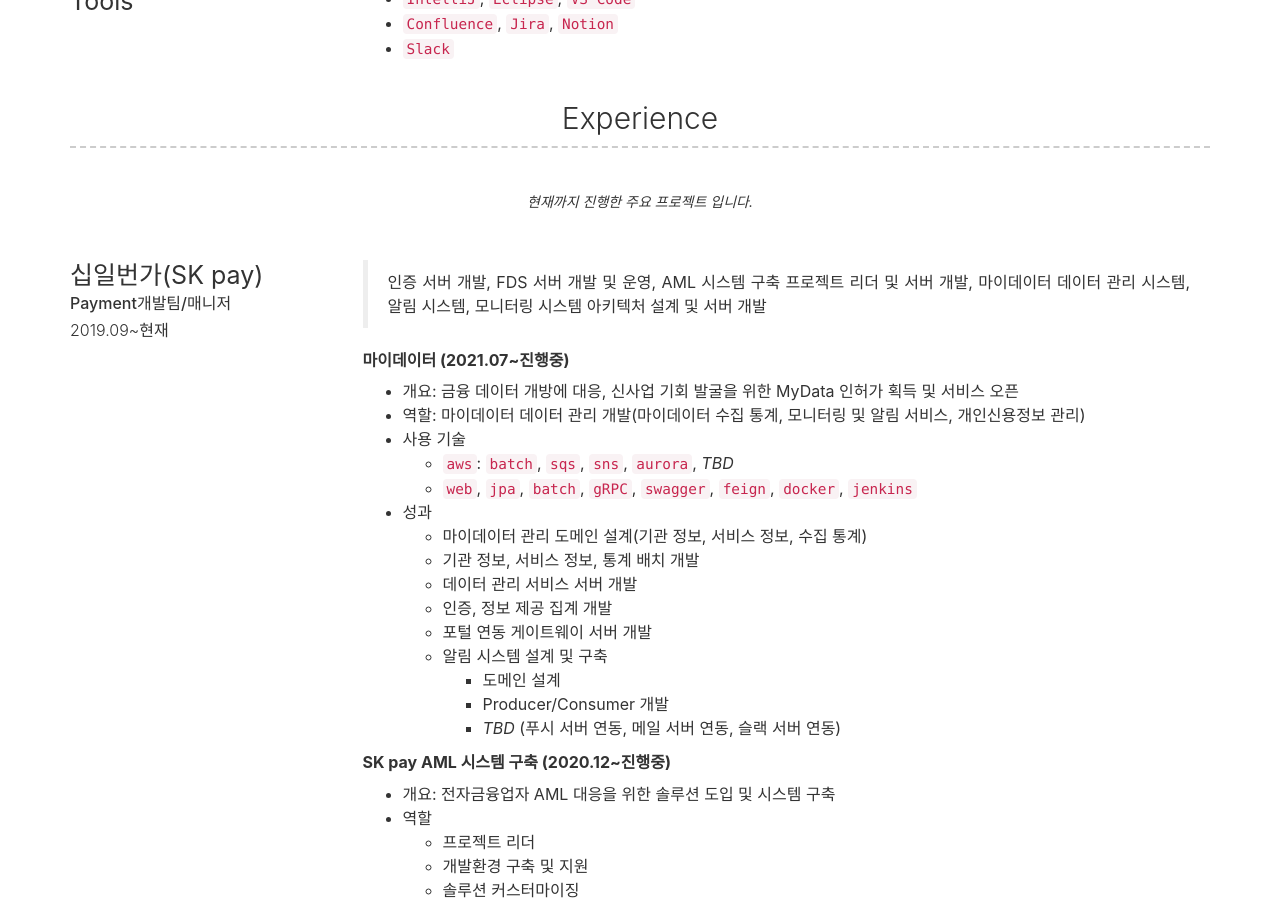
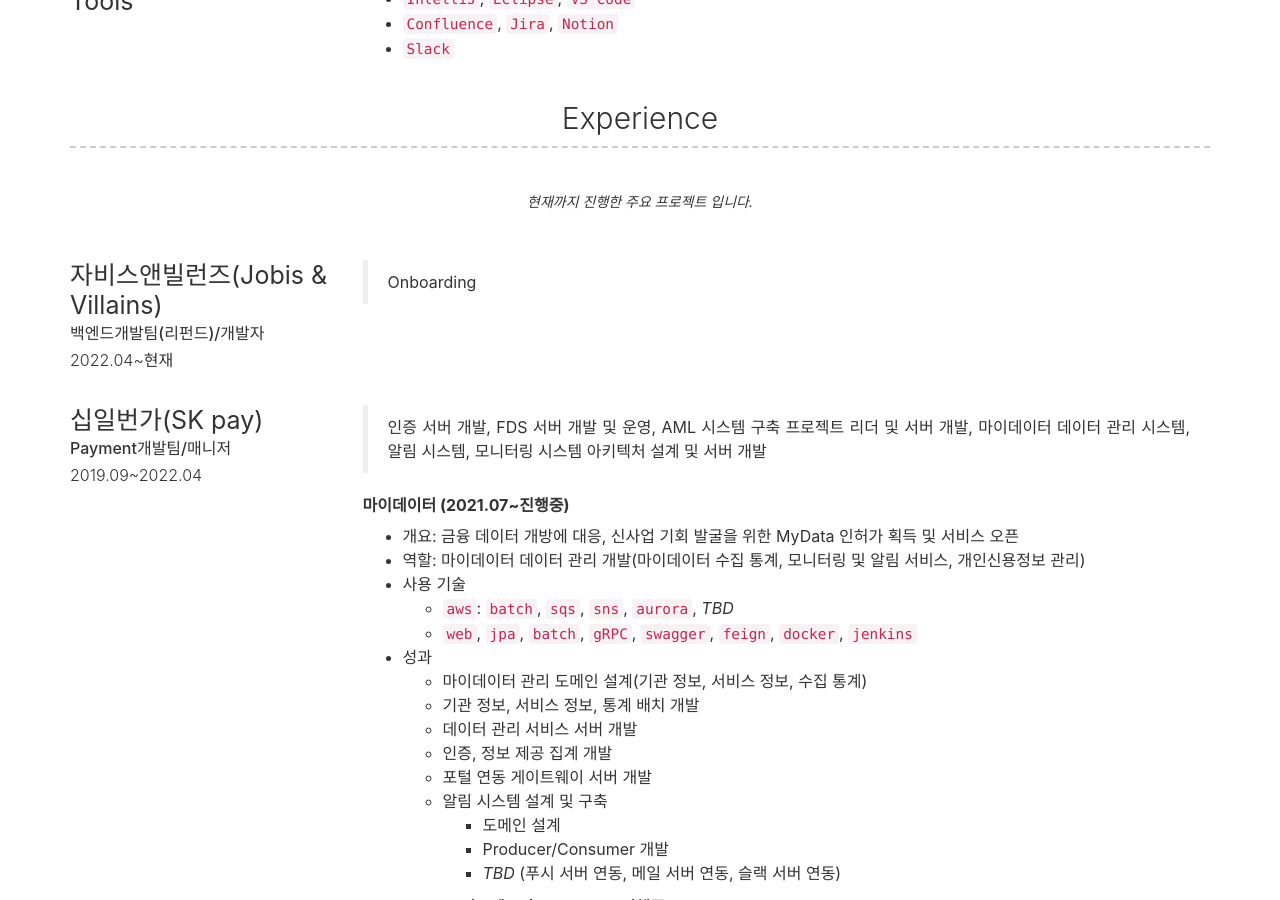
Before and after one commit to lcalmsky/resume, a Jekyll site: the page built from index.md, in a window 1280 px wide and 900 px high, scrolled down 1506 px. Built offline with Jekyll 4.4.1, drawn with Linux system fonts in a browser that asks for light colours; nearby versions of some CDN libraries.

Commit message:
Update _config.yml

```diff
--- a/_config.yml
+++ b/_config.yml
@@ -123,9 +123,15 @@
         quote: >
           현재까지 진행한 주요 프로젝트 입니다.
       - layout: left
+        title: 자비스앤빌런즈(Jobis & Villains)
+        sub_title: 백엔드개발팀(리펀드)/개발자
+        caption: 2022.04~현재
+        description: |
+          > Onboarding
+      - layout: left
         title: 십일번가(SK pay)
         sub_title: Payment개발팀/매니저
-        caption: 2019.09~현재
+        caption: 2019.09~2022.04
         description: |
           > 인증 서버 개발, FDS 서버 개발 및 운영, AML 시스템 구축 프로젝트 리더 및 서버 개발, 마이데이터 데이터 관리 시스템, 알림 시스템, 모니터링 시스템 아키텍처 설계 및 서버 개발
 
```
